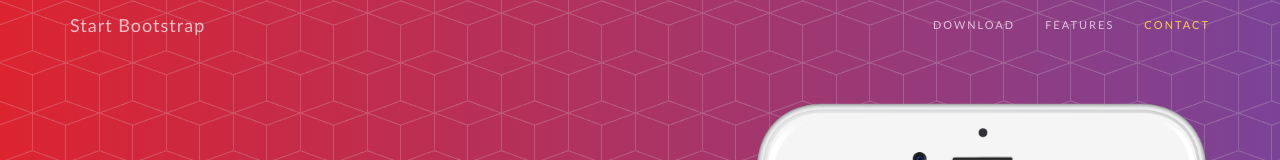
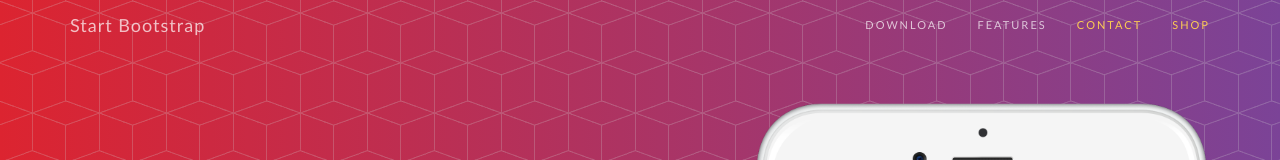
Before and after one commit to pacogomezarnal/cursoGit2016, a website: page index.html in a window 1280 px wide. Shown: the top 160 px of the page. Drawn offline with nearby package versions, Linux system fonts and the light colour scheme; a web font is replaced by a local one.

Commit message:
Anyadido un nuevo elemento en el menu

```diff
--- a/index.html
+++ b/index.html
@@ -59,6 +59,9 @@
                     </li>
                     <li>
                         <a class="page-scroll" href="#contact">Contact</a>
+                    </li>
+                    <li>
+                        <a class="page-scroll" href="#contact">Shop</a>
                     </li>
                 </ul>
             </div>
```
